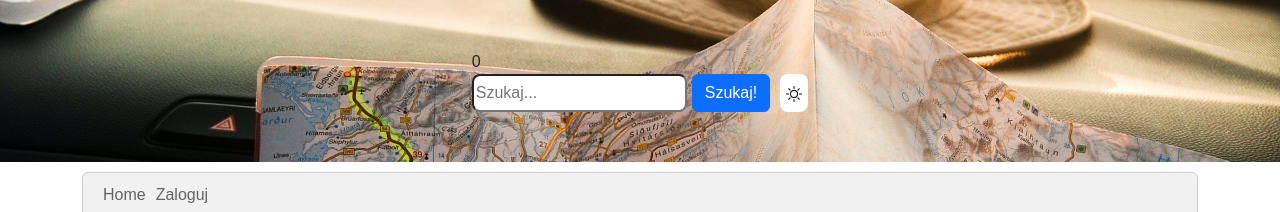
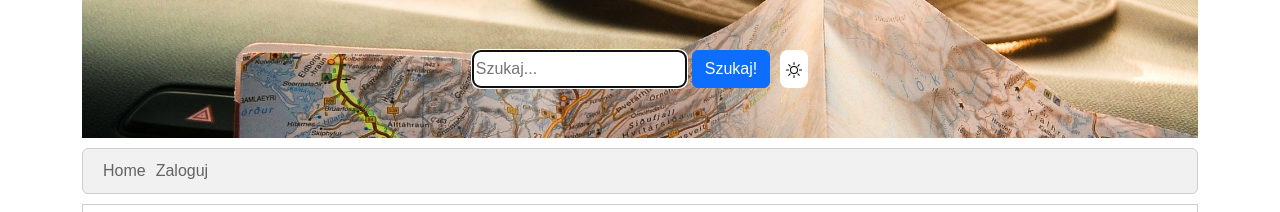
Before and after one commit to Draganek/KURS19, a React (Vite) app: page / in a window 1280 px wide. Shown: the top 212 px of the page. Built offline with nearby package versions, Linux system fonts and the light colour scheme.

Commit message:
paralax and useRef

```diff
--- a/src/components/Header/Header.jsx
+++ b/src/components/Header/Header.jsx
@@ -2,10 +2,17 @@ import styles from './Header.module.css'
 import withMousePosition from '../../hoc/withMousePosition'
 
 function Header(props) {
+  const paralaxStyle = {
+    transform: `translate(
+    ${props.mouseX / -50}px,
+    ${props.mouseY / 120}px
+    )`
+  }
+
   return (
-    <div className={`${styles.header}`}>
+    <div className={`${styles.header}`} >
+      <div className={styles.headerImage} style={paralaxStyle} />
       <div>
-          {props.mouseX}
           {props.children}
       </div>
     </div>
--- a/src/components/Header/Header.module.css
+++ b/src/components/Header/Header.module.css
@@ -1,12 +1,21 @@
 .header {
-    min-height: 50px;
-    background-color: #cdcdcd;
-    background: url(../../assets/images/header.jpg)
-    center;
-    background-size: cover;
+    min-height: 100px;
     display: flex;
     align-items: center;
     justify-content: center;
     padding: 50px 15px;
+    overflow: hidden;
+    position: relative;
+}
 
+.headerImage {
+    background-color: #cdcdcd;
+    background: url(../../assets/images/header.jpg) center;
+    background-size: 110%;
+    position: absolute;
+    top: -5%;
+    left: -5%;
+    right: -5%;
+    bottom: -5%;
+    z-index: -1;
 }
--- a/src/components/Layout/Layout.jsx
+++ b/src/components/Layout/Layout.jsx
@@ -4,7 +4,7 @@ function Layout(props) {
     const { header, menu, content, footer } = props
     return (
         <>
-            <div>{header}</div>
+            <div className='container'>{header}</div>
             <div className='container'>{menu}</div>
             <div className='container'>{content}</div>
             <div className='container'>{footer}</div>
--- a/src/components/UI/SearchBar/SearchBar.jsx
+++ b/src/components/UI/SearchBar/SearchBar.jsx
@@ -1,9 +1,10 @@
-import { useState, useContext } from "react"
+import { useState, useContext, useRef, useEffect } from "react"
 import ThemeContext from "../../../context/ThemeContext"
 
 export default function SearchBar(props) {
     const [value, setValue] = useState('')
     const themeContext = useContext(ThemeContext)
+    const inputRef = useRef(null)
 
     const styles = { borderRadius: 8 , marginRight: 5}
 
@@ -11,9 +12,14 @@ export default function SearchBar(props) {
         props.onSearch(value)
     }
 
+    useEffect(() => {
+        inputRef.current.focus()
+    }, [inputRef.current])
+
     return (
         <div className="d-flex">
             <input
+                ref={inputRef}
                 placeholder='Szukaj...'
                 className='input'
                 style={styles}
```
